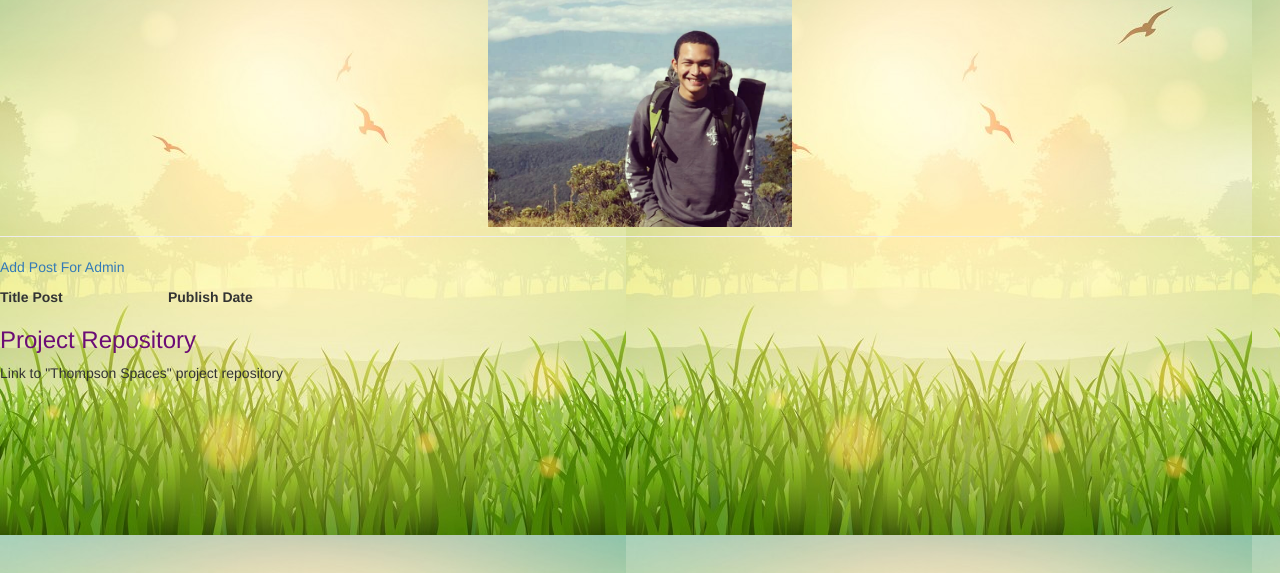
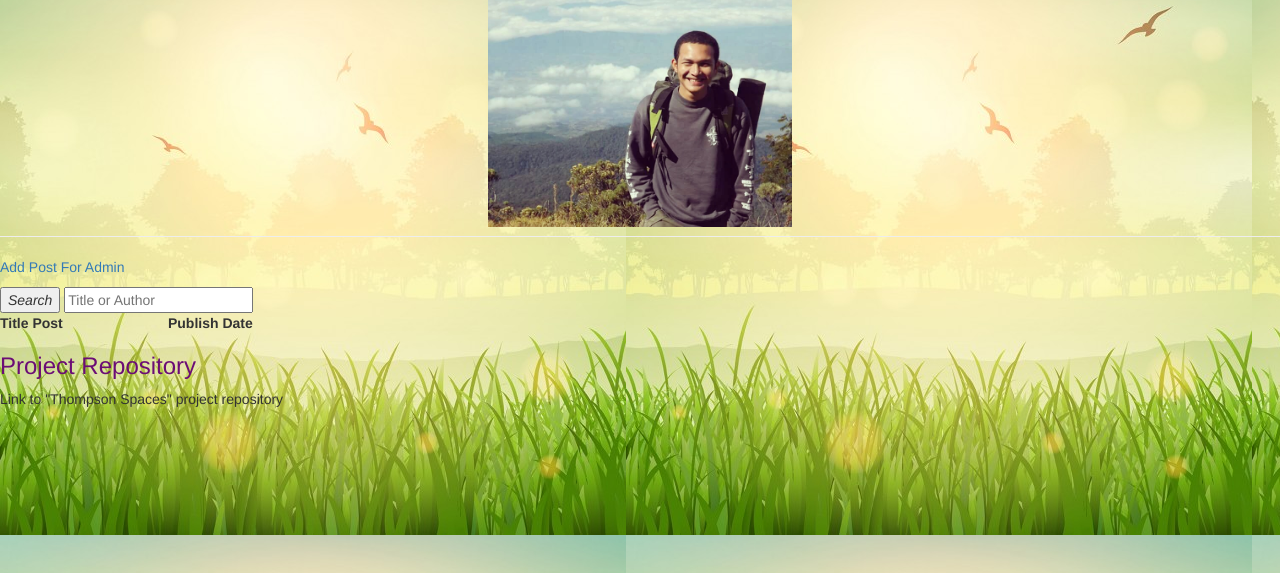
Before and after one commit to ThompsNgl/my-first-blog2, a Django app: page / in a window 1280 px wide. Shown: the part 91-664 px from the top of the page. Run offline with Django 3.2, Linux system fonts and the light colour scheme; data that the repository does not hold is empty; some libraries are stand-ins or nearby versions.

Commit message:
adding serch to web app

```diff
--- a/blog/templates/blog/post_list.html
+++ b/blog/templates/blog/post_list.html
@@ -16,6 +16,14 @@
         <p><a href="admin/">Add Post For Admin</a></p>
     </div>
     <div class="post">
+        <form id="searchform" action="{% url 'post_search' %}" method="GET" accept-charset="utf-8">
+            <button class="searchbutton" type="submit">
+                <i class="fa fa-search">Search</i>
+            </button>
+            <input class="searchfield" id="searchbox" name="q" type="text" placeholder="Title or Author">
+        </form>
+    </div>
+    <div class="post">
         <table style="width:35%">
             <tr>
                 <th>Title Post</th>
--- a/blog/urls.py
+++ b/blog/urls.py
@@ -6,5 +6,6 @@ urlpatterns = [
     url(r'^post/(?P<pk>\d)/$', views.post_detail, name='post_detail'),
     url(r'^post/new/$', views.post_new, name='post_new'),
     url(r'^post/(?P<pk>\d)/edit/$', views.post_edit, name='post_edit'),
-    url(r'^post/(?P<pk>\d)/delete/$', views.post_delete, name='post_delete')
+    url(r'^post/(?P<pk>\d)/delete/$', views.post_delete, name='post_delete'),
+    url(r'^$', views.post_list, name='post_search'),
 ]
--- a/blog/views.py
+++ b/blog/views.py
@@ -1,12 +1,26 @@
+from functools import reduce
+from django.db.models.lookups import Lookup
 from django.shortcuts import render, get_object_or_404, redirect
 from .models import Post
+from django.db.models import Q
 from .form import PostForm
 from django.utils import timezone
+from django.views.generic import ListView
+import operator
 
 # Create your views here.
 
 def post_list(request):
     posts = Post.objects.order_by('published_date')
+    if request.method == "GET":
+        query = request.GET.get('q')
+        if query:
+            query_list = query.split()
+            posts = posts.filter(
+                reduce(operator.and_, (Q(title__icontains=q) for q in query_list)) |
+                reduce(operator.and_, (Q(author__username__icontains=q) for q in query_list))
+            )
+            return render(request, 'blog/post_search.html', {'posts': posts})
     return render(request, 'blog/post_list.html', {'posts': posts})
 
 def post_detail(request, pk):
```
Also changed, not shown: blog/templates/blog/post_search.html (added, +19 -0 lines).
